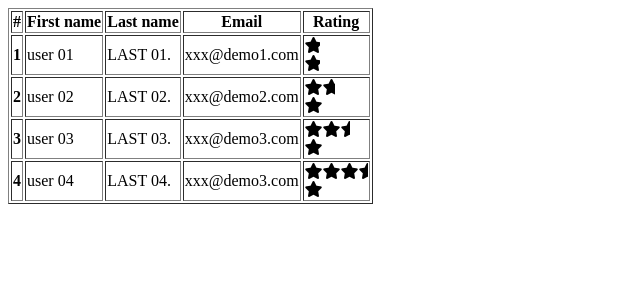
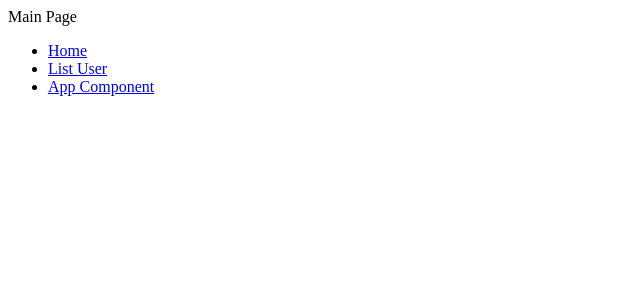
Before and after one commit to BNNProduction/Angular-WorkShop, an Angular app in the folder my-dream-app/: page / in a window 1280 px wide. Shown: the top 300 px of the page, without its empty margins (0-640 px from the left). Built offline with nearby package versions, Linux system fonts and the light colour scheme.

Commit message:
add route

```diff
--- a/my-dream-app/src/app/app-routing.module.ts
+++ b/my-dream-app/src/app/app-routing.module.ts
@@ -2,10 +2,12 @@ import { NgModule } from '@angular/core';
 import { RouterModule, Routes } from '@angular/router';
 import { AppComponent } from './app.component';
 import { LoginComponent } from './login/login.component';
+import { UserComponent } from './user/user.component';
 
 const routes: Routes = [
   { path: 'app-component', component: AppComponent },
   { path: 'login-component', component: LoginComponent },
+  { path: 'users', component: UserComponent },
 ];
 
 @NgModule({
--- a/my-dream-app/src/app/app.module.ts
+++ b/my-dream-app/src/app/app.module.ts
@@ -9,6 +9,7 @@ import { UserComponent } from './user/user.component';
 import { ReplaceWithDashPipe } from './replace-with-dash.pipe';
 import { ReplaceWithUpperCaseDotPipe } from './replace-with-upper-case-dot.pipe';
 import { RatingComponent } from './rating/rating.component';
+import { MainComponent } from './main/main.component';
 
 @NgModule({
   declarations: [
@@ -17,7 +18,8 @@ import { RatingComponent } from './rating/rating.component';
     UserComponent,
     ReplaceWithDashPipe,
     ReplaceWithUpperCaseDotPipe,
-    RatingComponent
+    RatingComponent,
+    MainComponent
   ],
   imports: [
     BrowserModule,
@@ -25,6 +27,6 @@ import { RatingComponent } from './rating/rating.component';
     FormsModule
   ],
   providers: [],
-  bootstrap: [LoginComponent]
+  bootstrap: [MainComponent]
 })
 export class AppModule { }
--- /dev/null
+++ b/my-dream-app/src/app/main/main.component.html
@@ -0,0 +1,17 @@
+<nav class='navbar navbar-expand navbar-light bg-light'>
+    <a class='navbar-brand'>{{pageTitle}}</a>
+    <ul class='nav nav-pills'>
+    <li>
+          <a class='nav-link' routerLinkActive='active' [routerLink]="['/users']">Home </a>
+    </li>
+    <li>
+          <a class='nav-link' routerLinkActive='active' [routerLink]="['/login-component']">List User </a>
+    </li>
+    <li>
+        <a class='nav-link' routerLinkActive='active' [routerLink]="['/app-component']">App Component</a>
+    </li>
+    </ul>
+   </nav>
+   <div class='container-fluid'>
+    <router-outlet></router-outlet>
+</div>
--- /dev/null
+++ b/my-dream-app/src/app/main/main.component.ts
@@ -0,0 +1,15 @@
+import { Component, OnInit } from '@angular/core';
+
+@Component({
+  selector: 'app-main',
+  templateUrl: './main.component.html',
+  styleUrls: ['./main.component.css']
+})
+export class MainComponent implements OnInit {
+  pageTitle:String = "Main Page"
+  constructor() { }
+
+  ngOnInit(): void {
+  }
+
+}
--- a/my-dream-app/src/index.html
+++ b/my-dream-app/src/index.html
@@ -9,8 +9,8 @@
   <link rel="icon" type="image/x-icon" href="favicon.ico">
 </head>
 <body>
-  <app-root></app-root>
-  <app-login></app-login>
-
+  <!-- <app-root></app-root>
+  <app-login></app-login> -->
+  <app-main></app-main>
 </body>
 </html>
```
Also changed, not shown: my-dream-app/src/app/main/main.component.css (added), 1 other file (tests, documents, lock files or other folders).
